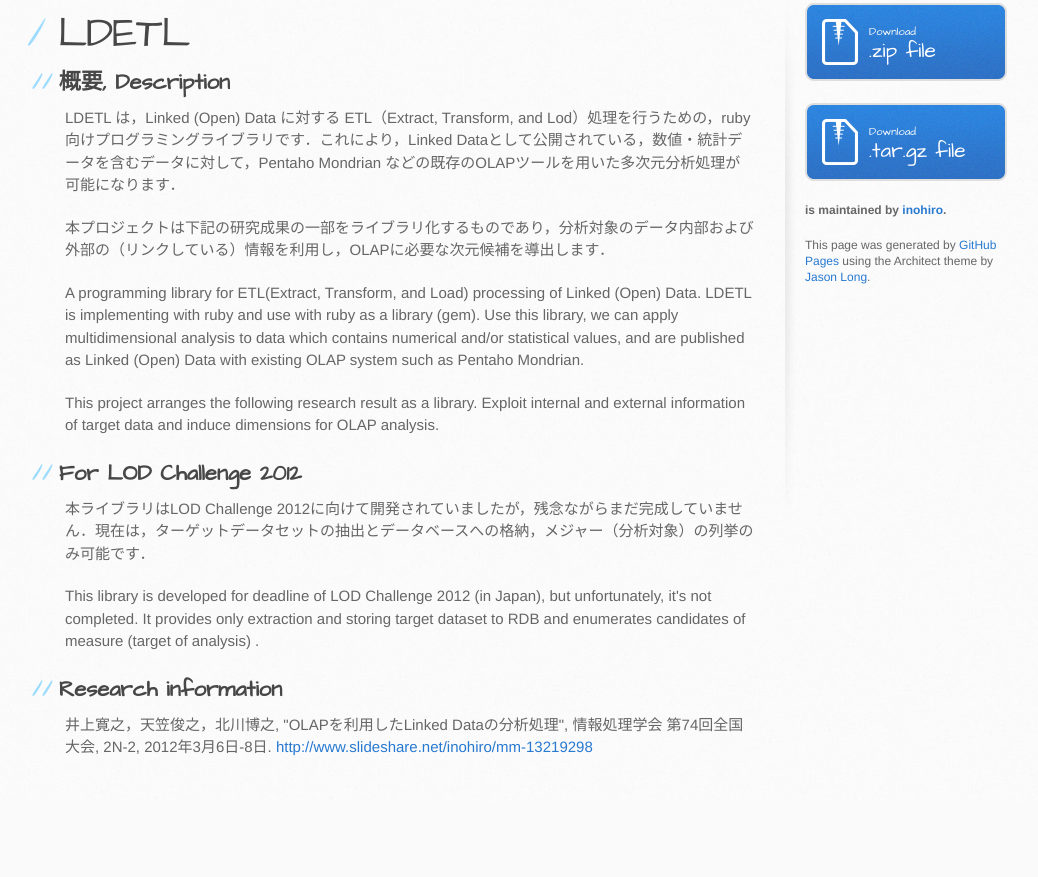
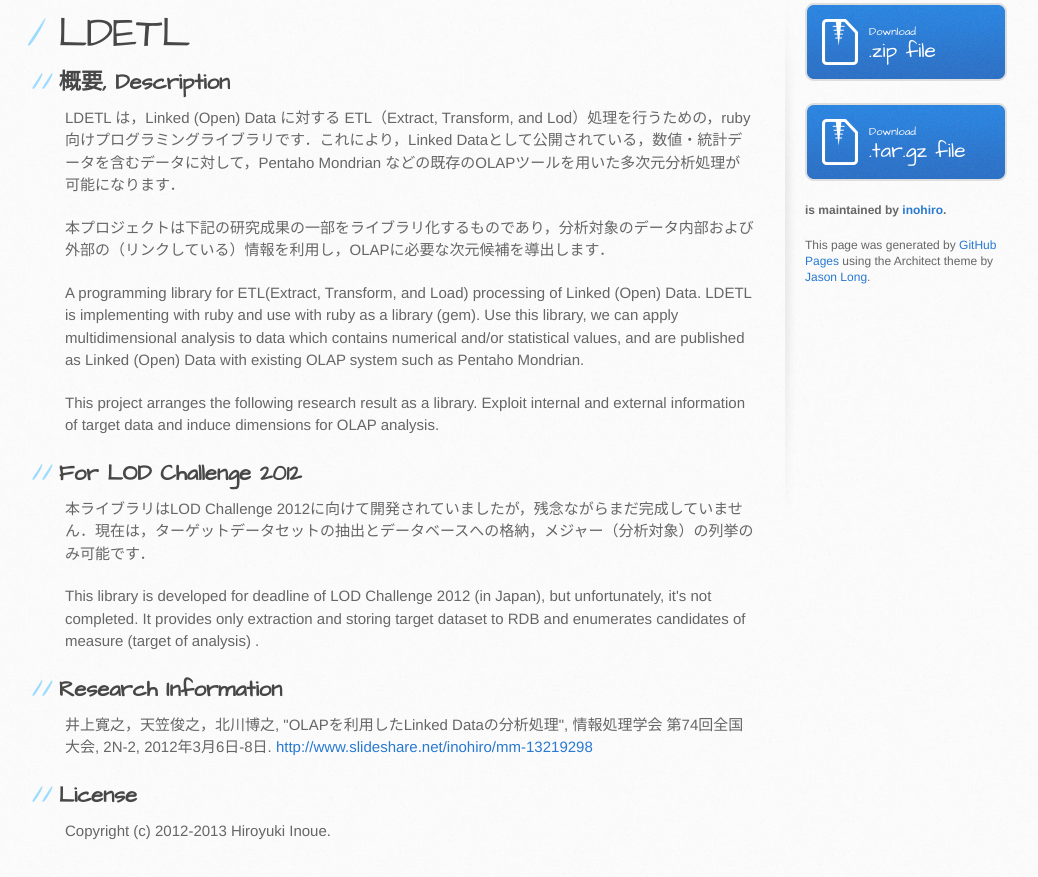
Before and after one commit to inohiro/ldetl, a plain HTML site: page index.html in a window 1280 px wide. Shown: the part 297-1174 px from the top of the page, without its empty margins (105-1143 px from the left). Before the commit the page ends 1098 px from the top, so only its background shows below. Drawn offline with Linux system fonts and the light colour scheme.

Commit message:
Create gh-pages branch via GitHub

```diff
--- a/index.html
+++ b/index.html
@@ -46,10 +46,14 @@
 
 <p>This library is developed for deadline of LOD Challenge 2012 (in Japan), but unfortunately,  it's not completed. It provides only extraction and storing target dataset to RDB and enumerates candidates of measure (target of analysis) .</p>
 
-<h2>Research information</h2>
+<h2>Research Information</h2>
 
 <p>井上寛之，天笠俊之，北川博之, "OLAPを利用したLinked Dataの分析処理", 情報処理学会 第74回全国大会, 2N-2, 2012年3月6日-8日.
 <a href="http://www.slideshare.net/inohiro/mm-13219298">http://www.slideshare.net/inohiro/mm-13219298</a></p>
+
+<h2>License</h2>
+
+<p>Copyright (c) 2012-2013 Hiroyuki Inoue.</p>
         </section>
 
         <aside id="sidebar">
```
Also changed, not shown: params.json (+1 -1 lines).
